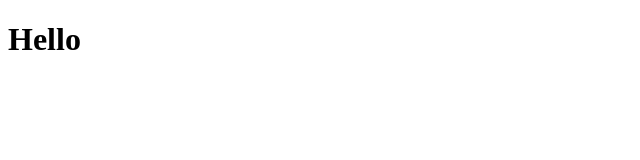
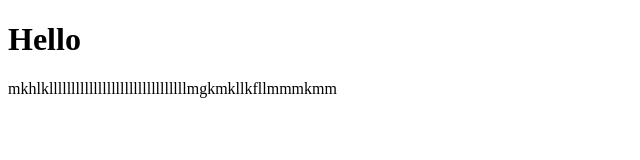
Before and after one commit to Mininath47/API, a plain HTML site: page index.html in a window 1280 px wide. Shown: the whole page, without its empty margins (0-640 px from the left). Drawn offline with Linux system fonts and the light colour scheme.

Commit message:
Update index.html

```diff
--- a/index.html
+++ b/index.html
@@ -7,5 +7,6 @@
 </head>
 <body>
   <h1>Hello</h1>
+  <p>mkhlklllllllllllllllllllllllllllllllmgkmkllkfllmmmkmm</p>
 </body>
 </html>
```
